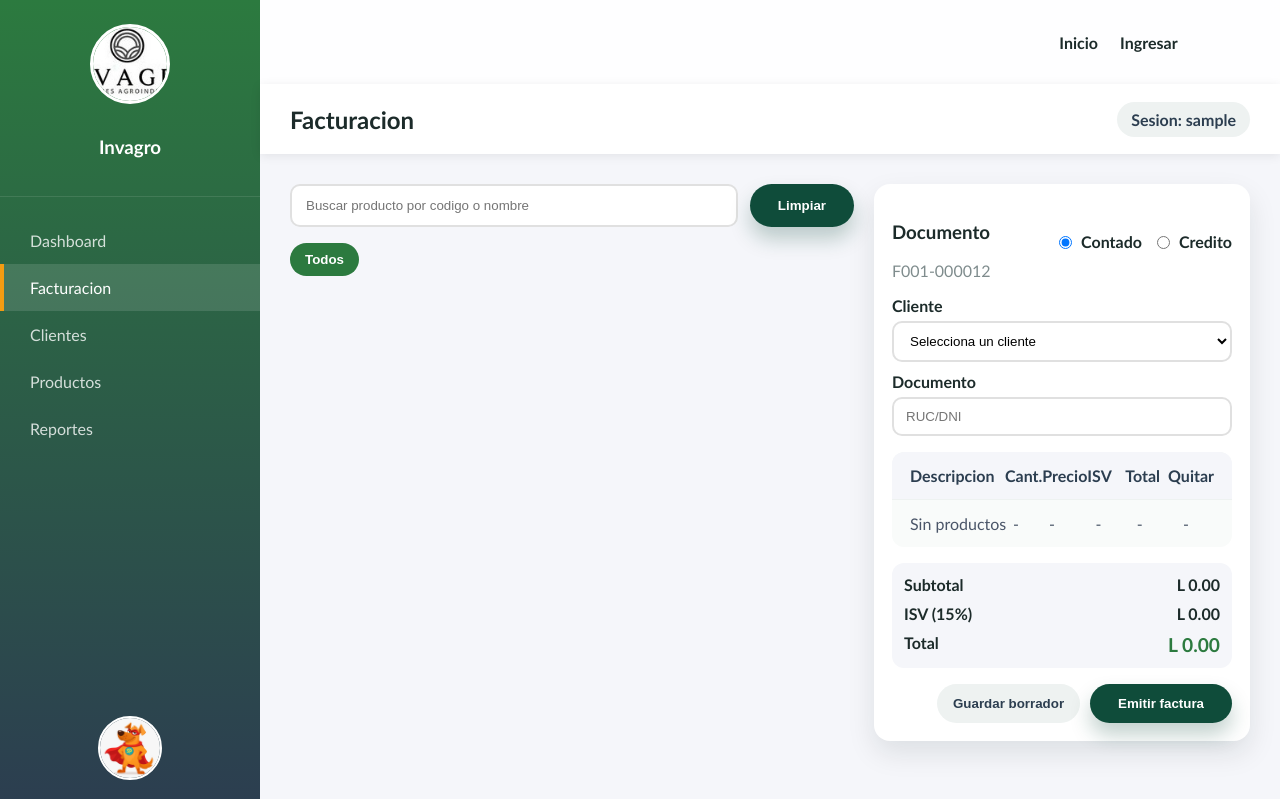
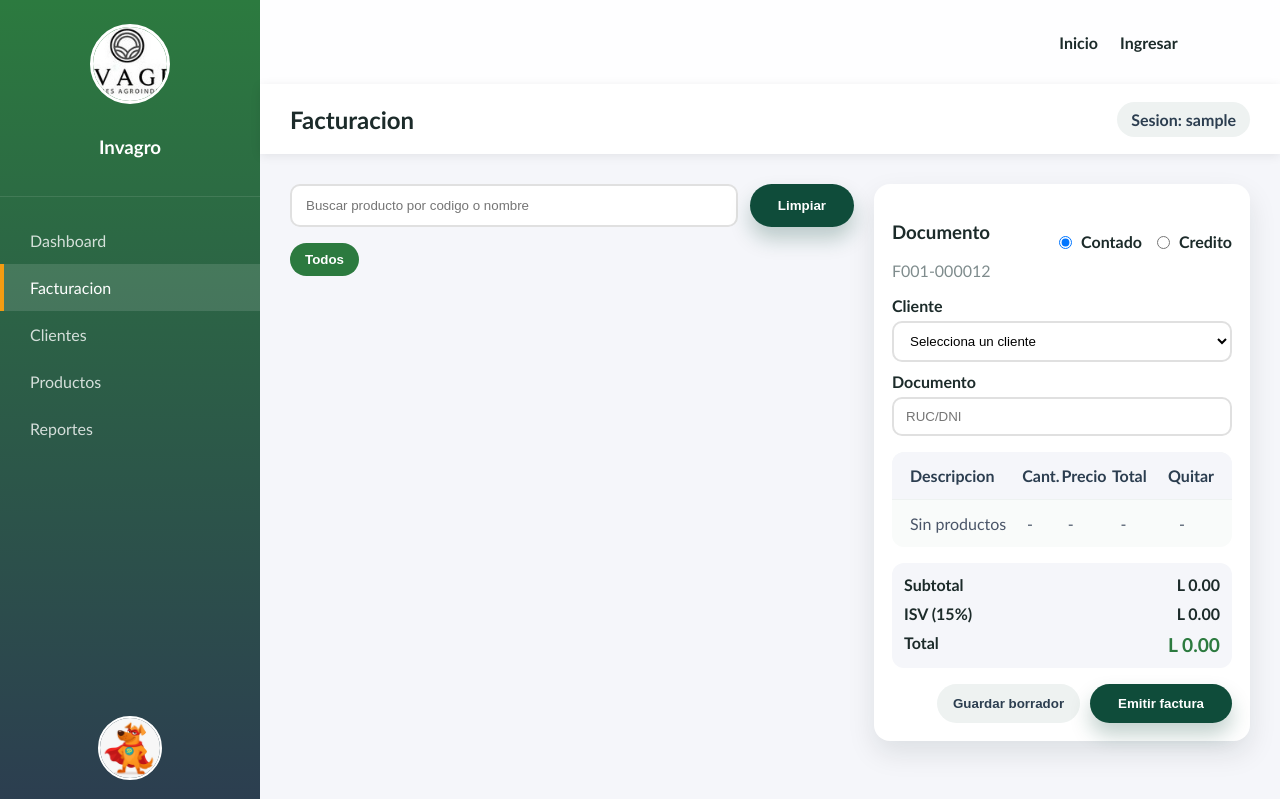
Before and after one commit to Luisfer8904/Sistema-de-facturacion-Invagro, a Flask app: page /facturacion in a window 1280 px wide. Shown: the top 799 px of the page. Run offline with Flask 3, Linux system fonts and the light colour scheme; the visitor is signed in with stand-in values (Sample User, id 1); data that the repository does not hold is empty; parts of the project's set-up code (start-up, migrations or seed data) failed here and were passed over.

Commit message:
Oculta ISV en tabla de facturacion

```diff
--- a/backend/static/css/styles.css
+++ b/backend/static/css/styles.css
@@ -860,6 +860,10 @@ body {
   grid-template-columns: 2fr 0.7fr 0.9fr 0.8fr 0.9fr 0.6fr;
 }
 
+.table-five {
+  grid-template-columns: 2fr 0.7fr 0.9fr 1fr 0.6fr;
+}
+
 .invoice-row {
   align-items: center;
 }
--- a/backend/templates/facturacion.html
+++ b/backend/templates/facturacion.html
@@ -111,17 +111,15 @@
           </div>
 
           <div class="pos-table" id="invoice-table">
-            <div class="table-header table-six">
+            <div class="table-header table-five">
               <span>Descripcion</span>
               <span>Cant.</span>
               <span>Precio</span>
-              <span>ISV</span>
               <span>Total</span>
               <span>Quitar</span>
             </div>
-            <div class="table-row table-six empty-row">
+            <div class="table-row table-five empty-row">
               <span>Sin productos</span>
-              <span>-</span>
               <span>-</span>
               <span>-</span>
               <span>-</span>
@@ -175,7 +173,7 @@
         const qty = Number(row.querySelector(".qty-input").value || 0);
         const price = Number(row.dataset.price || 0);
         const line = qty * price;
-        const applyTax = row.querySelector(".tax-checkbox").checked;
+        const applyTax = row.dataset.isv === "1";
         subtotal += line;
         if (applyTax) {
           isv += line * taxRate;
@@ -208,24 +206,20 @@
       }
 
       const row = document.createElement("div");
-      row.className = "table-row table-six invoice-row";
+      row.className = "table-row table-five invoice-row";
       row.dataset.id = id;
       row.dataset.price = card.dataset.price;
+      row.dataset.isv = card.dataset.isv;
       row.innerHTML = `
         <span>${card.dataset.name}</span>
         <input class="qty-input" type="number" min="1" value="1" />
         <span>${formatCurrency(Number(card.dataset.price))}</span>
-        <label class="tax-toggle">
-          <input class="tax-checkbox" type="checkbox" ${card.dataset.isv === "1" ? "checked" : ""} />
-          <span>ISV</span>
-        </label>
         <span class="line-total">${formatCurrency(Number(card.dataset.price))}</span>
         <button class="remove-button" type="button">×</button>
       `;
 
       invoiceTable.appendChild(row);
       row.querySelector(".qty-input").addEventListener("input", updateTotals);
-      row.querySelector(".tax-checkbox").addEventListener("change", updateTotals);
       row.querySelector(".remove-button").addEventListener("click", () => {
         row.remove();
         ensureEmptyState();
```
